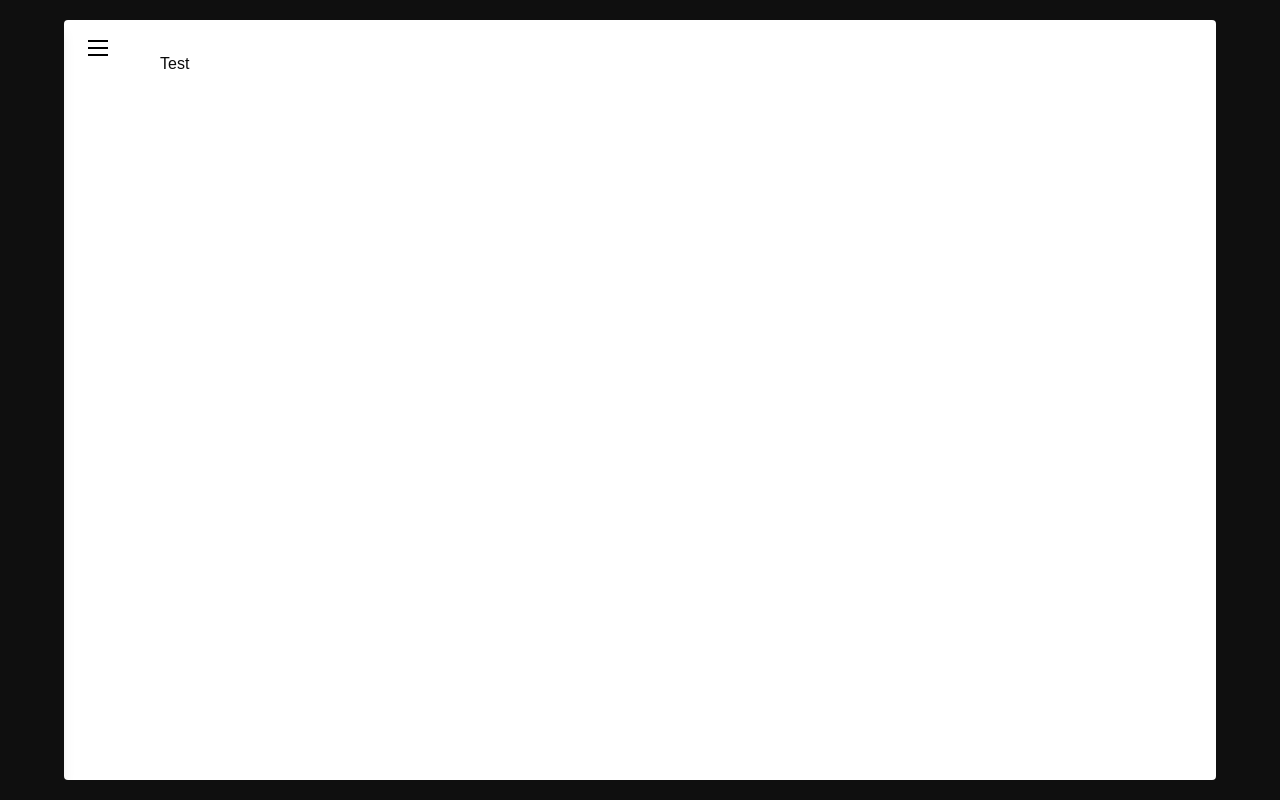
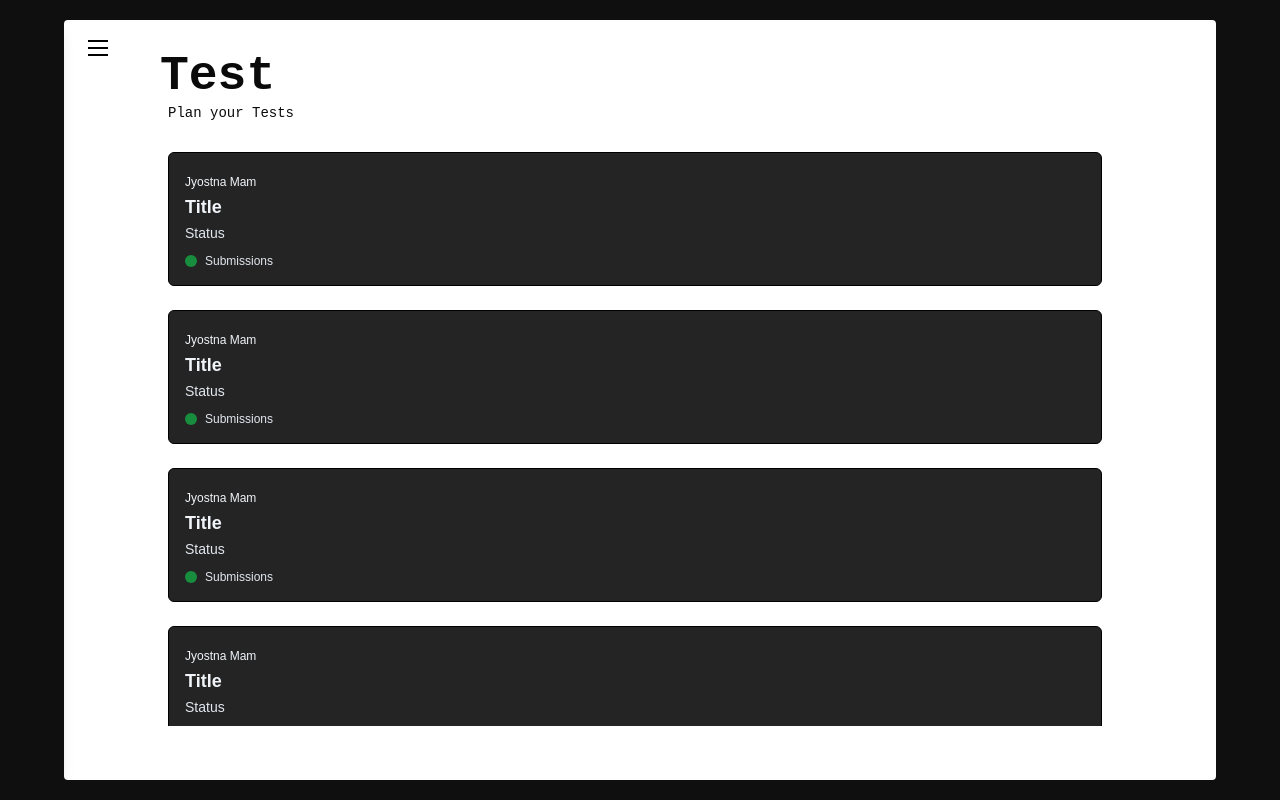
Before and after one commit to psapkale/intercord, a React (Vite) app in the folder frontend/: page /dashboard/test in a window 1280 px wide. Built offline with nearby package versions, Linux system fonts and the light colour scheme; a web font is replaced by a local one.

Commit message:
Test page skeleton

```diff
--- /dev/null
+++ b/frontend/src/components/TestCard.tsx
@@ -0,0 +1,24 @@
+const TestCard = () => {
+   return (
+      <div className='border border-black rounded-md bg-[#0f0f0fe8] text-slate-100 hover:-translate-y-0.5 transition hover:shadow-[0_8px_30px_rgb(0,0,0,0.12)] p-4 cursor-pointer'>
+         <span className='text-thin text-xs font-thin'>Jyostna Mam</span>
+         <h1 className='text-lg font-bold'>Title</h1>
+         <span className='text-sm text-slate-200'>Status</span>
+         <span className='mt-2 text-xs flex items-center gap-2 text-slate-200'>
+            <svg
+               className='w-3 h-3'
+               xmlns='http://www.w3.org/2000/svg'
+               viewBox='0 0 512 512'
+            >
+               <path
+                  fill='#188d3d'
+                  d='M256 512A256 256 0 1 0 256 0a256 256 0 1 0 0 512z'
+               />
+            </svg>
+            <h1>Submissions</h1>
+         </span>
+      </div>
+   );
+};
+
+export default TestCard;
--- a/frontend/src/pages/Test.tsx
+++ b/frontend/src/pages/Test.tsx
@@ -1,5 +1,21 @@
+import TestCard from '@/components/TestCard';
+
 const Test = () => {
-  return <div className="w-full h-full pl-[6rem] pt-[2rem]">Test</div>;
+   // const [tests, setTests] = useState<Object[]>([]);
+
+   return (
+      <div className='w-full h-full pl-[6rem] pt-[2rem]'>
+         <h1 className='text-5xl font-bold font-mono'>Test</h1>
+         <span className='font-mono text-sm pl-2'>Plan your Tests</span>
+         <div className='w-[90%] h-[80%] mt-5 flex flex-col gap-6 p-2 overflow-y-scroll'>
+            {Array(10)
+               .fill(0)
+               .map((val, i) => (
+                  <TestCard key={i} />
+               ))}
+         </div>
+      </div>
+   );
 };
 
 export default Test;
```
Also changed, not shown: 1 other file (tests, documents, lock files or other folders).
